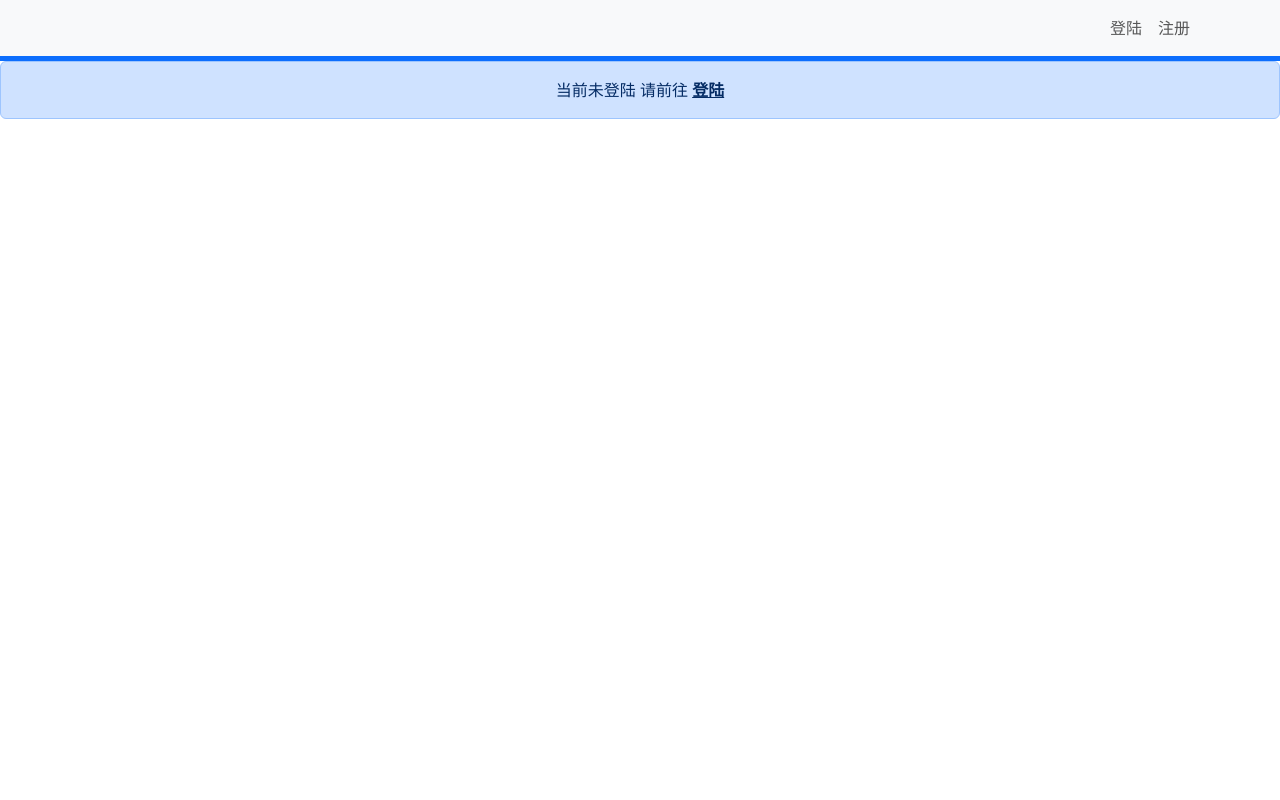
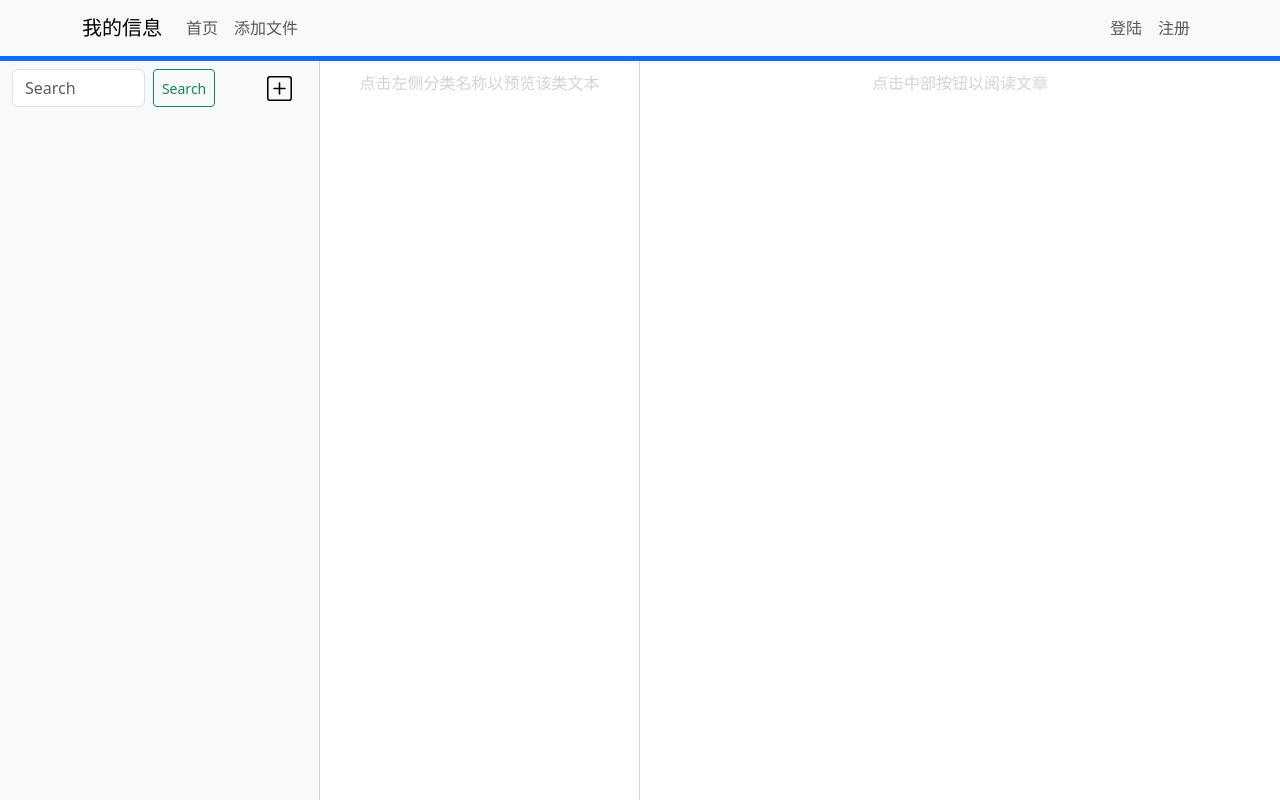
Before and after one commit to SlopePlotnick/chuang_frontend, a Vue app: page / in a window 1280 px wide. Shown: the top 800 px of the page. Built offline with nearby package versions, Linux system fonts and the light colour scheme.

Commit message:
完成文件上传代码编写 未测试

```diff
--- a/src/components/NavBar.vue
+++ b/src/components/NavBar.vue
@@ -7,7 +7,7 @@
     通过:to绑定to属性 然后在大括号内(注意大括号用引号包含)写入name参数即可绑定页面
     name取值貌似可以用单引号或双引号包含字符串
     注意name的取值要与路由中的定义一致 -->
-            <router-link v-if="$store.state.user.is_login" class="navbar-brand"
+            <router-link v-if="!$store.state.user.is_login" class="navbar-brand"
                 :to="{ name: 'userprofile' }">我的信息</router-link>
             <button class="navbar-toggler" type="button" data-bs-toggle="collapse" data-bs-target="#navbarText"
                 aria-controls="navbarText" aria-expanded="false" aria-label="Toggle navigation">
@@ -16,11 +16,11 @@
             <div class="collapse navbar-collapse" id="navbarText">
                 <ul class="navbar-nav me-auto mb-2 mb-lg-0">
                     <li class="nav-item">
-                        <router-link v-if="$store.state.user.is_login" class="nav-link"
+                        <router-link v-if="!$store.state.user.is_login" class="nav-link"
                             :to="{ name: 'home' }">首页</router-link>
                     </li>
                     <li class="nav-item">
-                        <router-link v-if="$store.state.user.is_login" class="nav-link"
+                        <router-link v-if="!$store.state.user.is_login" class="nav-link"
                             :to="{ name: 'addfile' }">添加文件</router-link>
                     </li>
                 </ul>
--- a/src/views/AddFileView.vue
+++ b/src/views/AddFileView.vue
@@ -1,49 +1,50 @@
 <template>
     <div class="mb-3">
         <label for="formFile" class="form-label">上传文件</label>
-        <input @click="upload($e)" class="form-control" type="file" id="formFile">
+        <input @change="upload" class="form-control" type="file" id="formFile">
     </div>
 </template>
 
 <script>
 // import { ref } from 'vue';
-import $ from 'jquery';
+// import $ from 'jquery';
 import { useStore } from 'vuex';
-import { ref } from 'vue';
+// import { ref } from 'vue';
 
 export default {
     name: 'AddFileView',
     setup: () => {
         // const ipt = ref();
-        var e = ref();
         const store = useStore();
-        const upload = () => {
+        const upload = (e) => {
             // var that = this;
-            const fileObj = e.value.target.files[0];
+            var fileObj = e.target.files[0];
+            console.log(fileObj);
 
             var formdata = new FormData();
             formdata.append('test', fileObj);
+            console.log(formdata);
 
-            $.ajax({
-                url: 'http://192.168.43.171:8000/uploadfile',
-                type: 'POST',
-                data: {
-                    title: 'test',
-                    article: fileObj,
-                    user_id: store.state.user.id,
-                },
+            // $.ajax({
+            //     url: 'http://192.168.43.171:8000/uploadfile',
+            //     type: 'POST',
+            //     data: {
+            //         title: 'test',
+            //         article: formdata,
+            //         user_id: store.state.user.id,
+            //     },
 
-                success: (resp) => {
-                    if (resp.result === 'success') {
-                        console.log('上传成功');
-                    } else {
-                        console.log('api调用成功 上传文件失败');
-                    }
-                },
-                error: () => {
-                    console.log('api调用失败');
-                }
-            })
+            //     success: (resp) => {
+            //         if (resp.result === 'success') {
+            //             console.log('上传成功');
+            //         } else {
+            //             console.log('api调用成功 上传文件失败');
+            //         }
+            //     },
+            //     error: () => {
+            //         console.log('api调用失败');
+            //     }
+            // })
         };
 
         return {
--- a/src/views/HomeView.vue
+++ b/src/views/HomeView.vue
@@ -1,6 +1,6 @@
 <template>
     <!-- 如果登陆成功 展示首页 -->
-    <div v-if="$store.state.user.is_login" class="container">
+    <div v-if="!$store.state.user.is_login" class="container">
         <div class="row">
             <!-- 左栏 -->
             <div class="col-3" style="background-color: rgb(248, 249, 250);
@@ -323,11 +323,7 @@ export default {
 }
 
 .tishi {
-    height: 100%;
     text-align: center;
-    display: flex;
-    flex-direction: column;
-    justify-content: center;
     color: lightgray;
 }
 </style>
```
